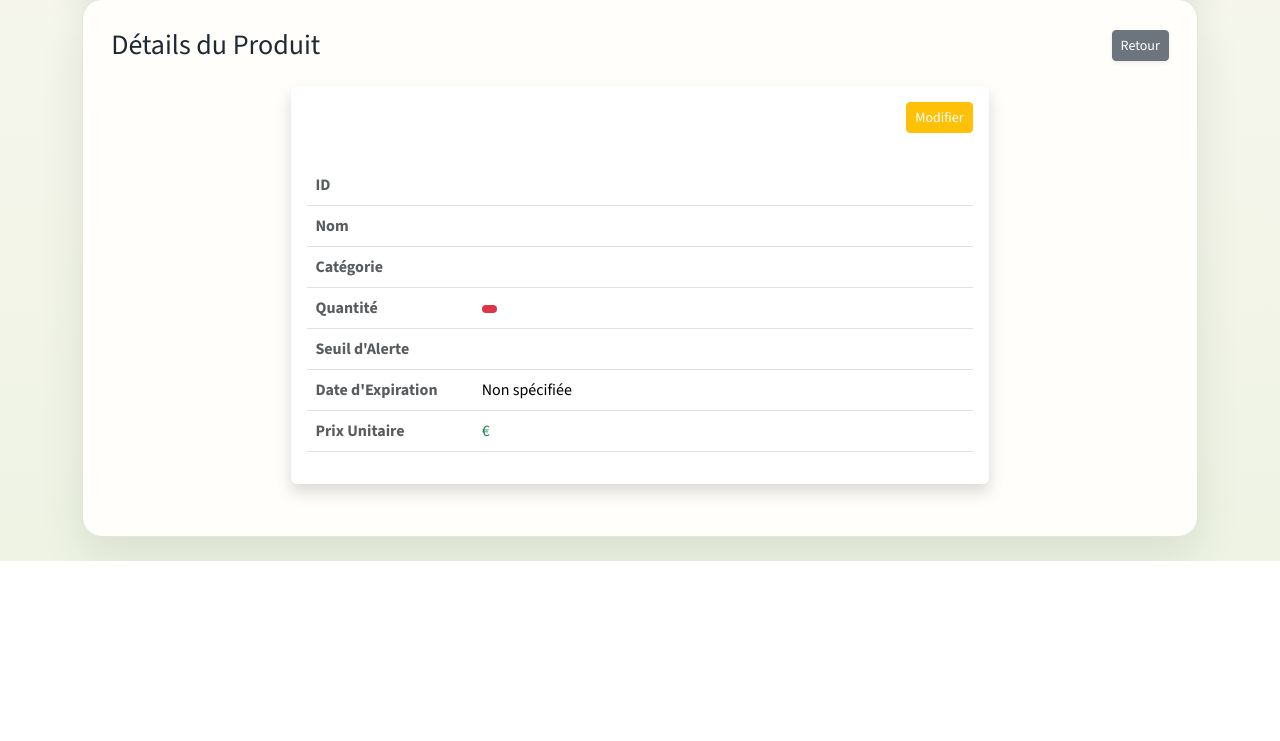
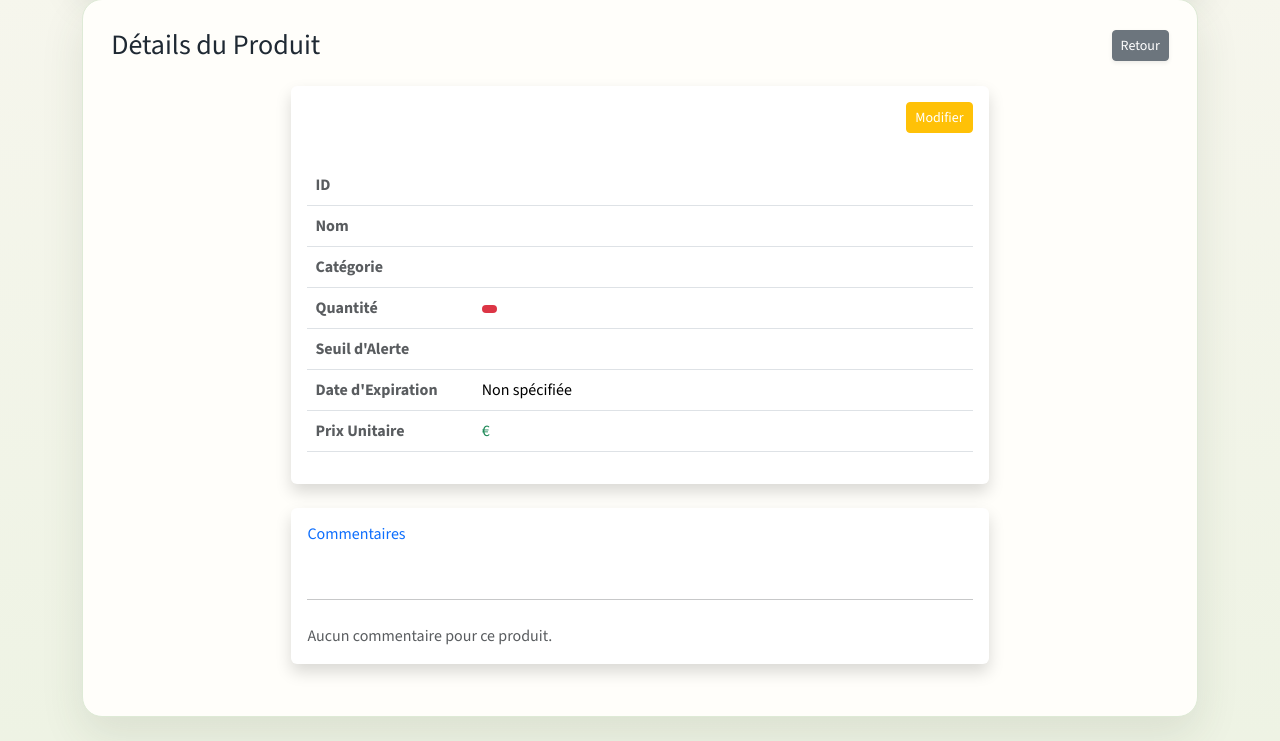
Before and after one commit to amalmanai/agrigoweb, a Symfony app: template templates/front/produit/show.html.twig in a window 1280 px wide. Shown: the part 283-1024 px from the top of the page. Before the commit the page ends 844 px from the top, so only its background shows below. Run offline with Twig, Linux system fonts and the light colour scheme; the template is opened without the code that fills it, so the values that code supplies are empty; some libraries are stand-ins or nearby versions.

Commit message:
Ajout gestion produit et mouvement stock (tests et vues)

```diff
--- a/templates/front/mouvement_stock/list.html.twig
+++ b/templates/front/mouvement_stock/list.html.twig
@@ -42,7 +42,7 @@
                 <tbody>
                     {% for mouvement in mouvements %}
                     <tr>
-                        <td>{{ mouvement.dateMouvement }}</td>
+                        <td>{{ mouvement.dateMouvement ? mouvement.dateMouvement|date('d/m/Y') : 'N/A' }}</td>
                         <td>
                             <span class="badge {% if mouvement.typeMouvement == 'Entrée' %}bg-success{% else %}bg-warning{% endif %} glass-badge text-white">
                                 {{ mouvement.typeMouvement }}
--- a/templates/front/mouvement_stock/show.html.twig
+++ b/templates/front/mouvement_stock/show.html.twig
@@ -28,7 +28,7 @@
                         </tr>
                         <tr>
                             <th class="text-muted">Date</th>
-                            <td>{{ mouvement_stock.dateMouvement }}</td>
+                            <td>{{ mouvement_stock.dateMouvement ? mouvement_stock.dateMouvement|date('d/m/Y') : 'N/A' }}</td>
                         </tr>
                         <tr>
                             <th class="text-muted">Type</th>
--- a/templates/front/produit/list.html.twig
+++ b/templates/front/produit/list.html.twig
@@ -57,6 +57,9 @@
                                 <a href="{{ path('app_produit_edit', {'id_produit': produit.idProduit}) }}" class="btn btn-sm btn-warning text-white rounded shadow-sm" title="Modifier">
                                     <i class="bi bi-pencil"></i>
                                 </a>
+                                <a href="{{ path('app_produit_show', {'id_produit': produit.idProduit}) }}#commentaires" class="btn btn-sm btn-secondary text-white rounded shadow-sm" title="Commenter">
+                                    <i class="bi bi-chat-dots"></i>
+                                </a>
                                 <form method="post" action="{{ path('app_produit_delete', {'id_produit': produit.idProduit}) }}" onsubmit="return confirm('Supprimer ce produit ?');" class="d-inline">
                                     <input type="hidden" name="_token" value="{{ csrf_token('delete_front_produit_' ~ produit.idProduit) }}">
                                     <button type="submit" class="btn btn-sm btn-danger rounded shadow-sm" title="Supprimer">
--- a/templates/front/produit/show.html.twig
+++ b/templates/front/produit/show.html.twig
@@ -48,7 +48,7 @@
                         </tr>
                         <tr>
                             <th class="text-muted">Date d'Expiration</th>
-                            <td>{{ produit.dateExpiration ?: 'Non spécifiée' }}</td>
+                            <td>{{ produit.dateExpiration ? produit.dateExpiration|date('d/m/Y') : 'Non spécifiée' }}</td>
                         </tr>
                         <tr>
                             <th class="text-muted">Prix Unitaire</th>
@@ -58,6 +58,44 @@
                 </table>
             </div>
         </div>
+
+        <div id="commentaires" class="card shadow mb-4 glass-panel border-0">
+            <div class="card-header py-3 bg-transparent border-0">
+                <h6 class="m-0 font-weight-bold text-primary">Commentaires</h6>
+            </div>
+            <div class="card-body">
+                {% if commentForm is defined %}
+                    {{ form_start(commentForm, { action: path('app_produit_comment', {'id_produit': produit.idProduit}) }) }}
+                    <div class="mb-3">
+                        {{ form_row(commentForm.contenu) }}
+                    </div>
+                    <button class="btn btn-primary">Publier le commentaire</button>
+                    {{ form_end(commentForm) }}
+                {% endif %}
+
+                <hr class="my-4">
+
+                {% for comment in comments %}
+                    <div class="border rounded-4 p-3 mb-3 bg-white">
+                        <div class="d-flex justify-content-between align-items-center mb-2">
+                            <strong>{{ comment.user ? comment.user.prenomUser ~ ' ' ~ comment.user.nomUser : 'Utilisateur' }}</strong>
+                            <small class="text-muted">{{ comment.dateCommentaire ? comment.dateCommentaire|date('d/m/Y H:i') : '-' }}</small>
+                        </div>
+                        <div>{{ comment.contenu }}</div>
+                        {% if is_granted('ROLE_ADMIN') %}
+                            <form method="post" action="{{ path('app_produit_comment_delete', {'id_produit': produit.idProduit, 'id_commentaire': comment.idCommentaire}) }}" onsubmit="return confirm('Supprimer ce commentaire ?');" class="mt-3">
+                                <input type="hidden" name="_token" value="{{ csrf_token('delete_comment_' ~ comment.idCommentaire) }}">
+                                <button class="btn btn-sm btn-danger" type="submit">
+                                    <i class="bi bi-trash"></i> Supprimer
+                                </button>
+                            </form>
+                        {% endif %}
+                    </div>
+                {% else %}
+                    <div class="text-muted">Aucun commentaire pour ce produit.</div>
+                {% endfor %}
+            </div>
+        </div>
     </div>
 </div>
 {% endblock %}
```
Also changed, not shown: src/Service/MouvementStockManager.php (added, +21 -0 lines), src/Service/ProduitManager.php (added, +25 -0 lines), tests/Service/MouvementStockManagerTest.php (added, +44 -0 lines), tests/Service/ProduitManagerTest.php (added, +60 -0 lines).
